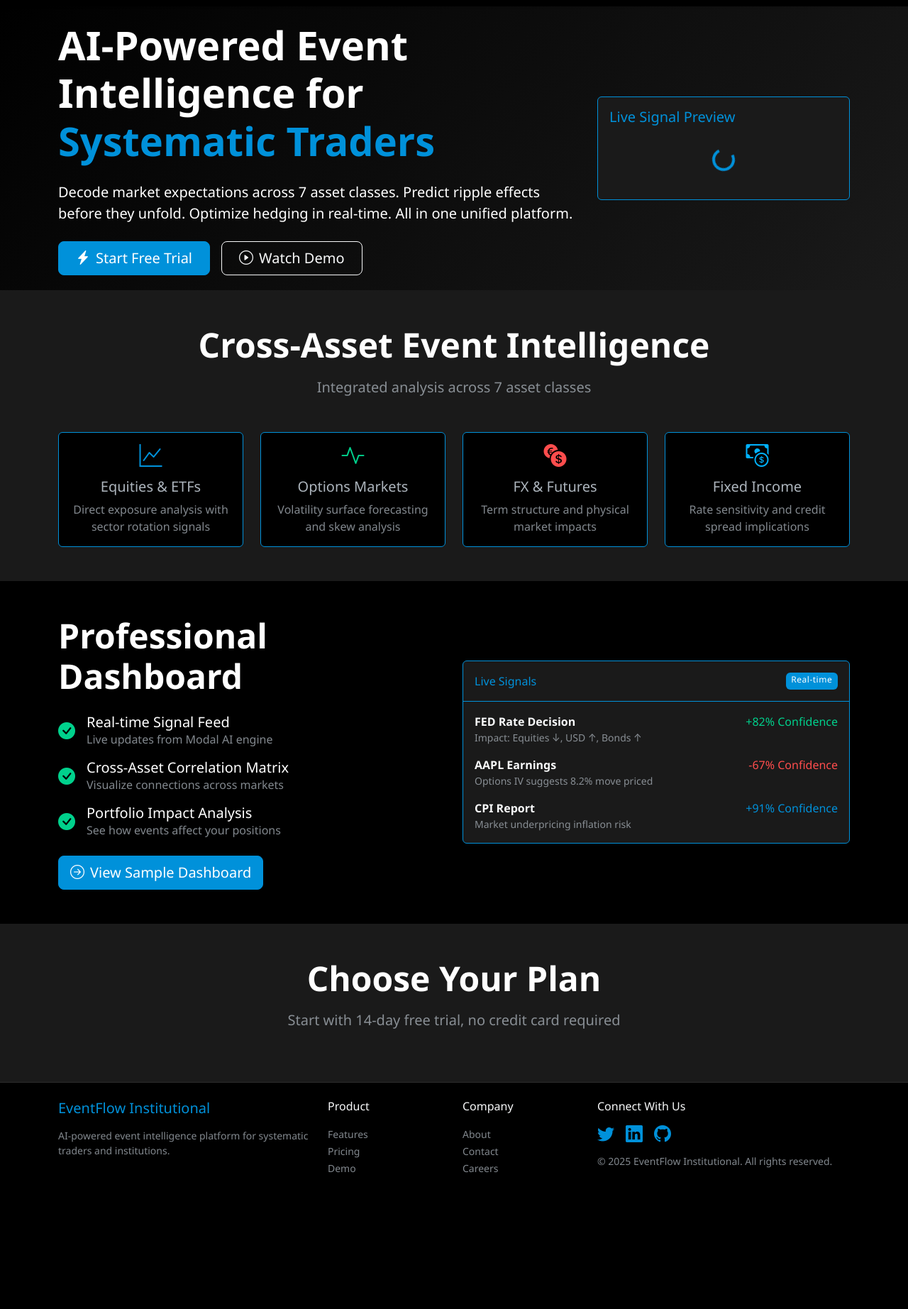
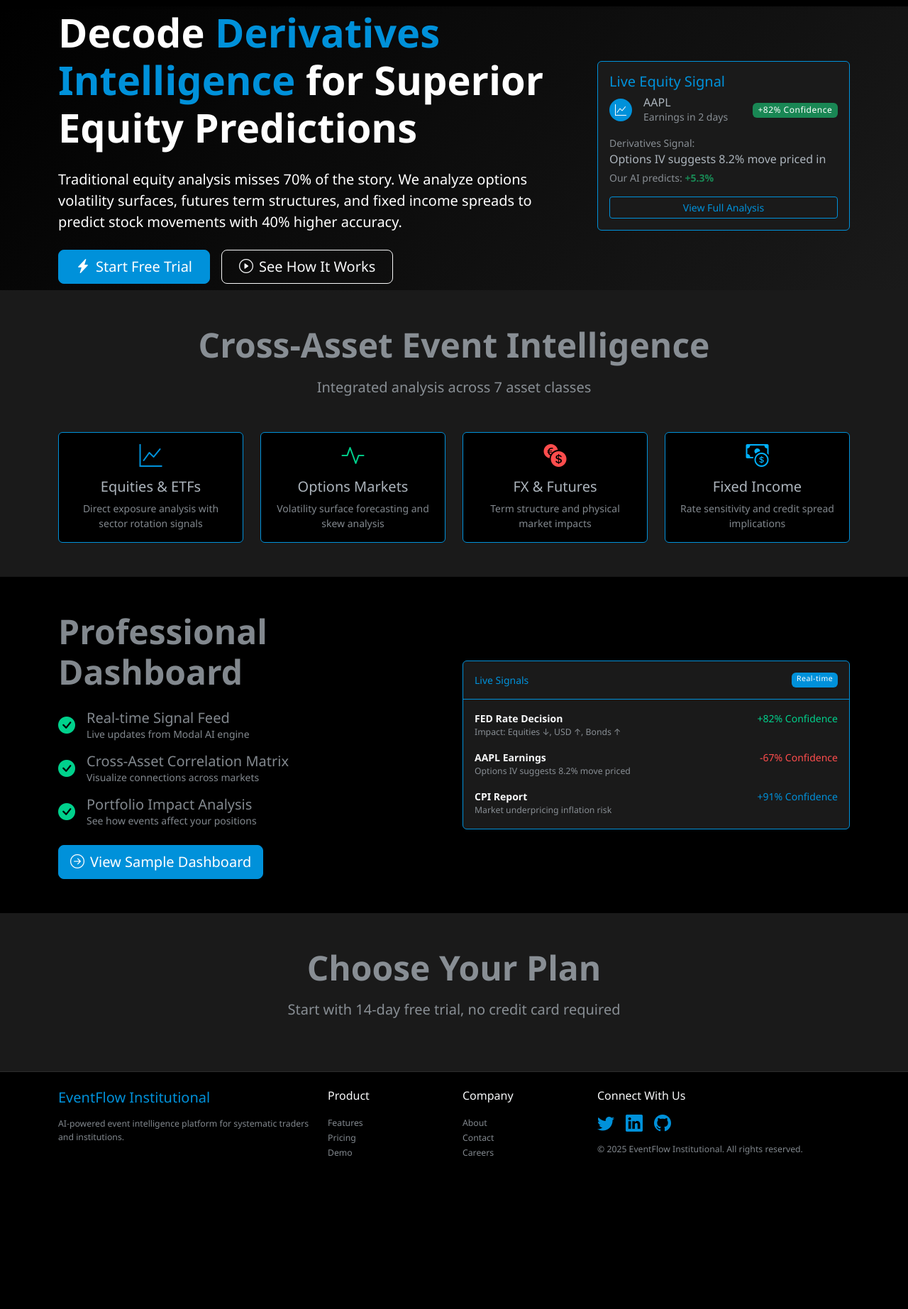
Before and after one commit to devworker56/eventflow, a PHP site: page / in a window 1280 px wide. Shown: the part 67-1912 px from the top of the page at 71% size. After the commit the page ends 1697 px from the top, so only its background shows below. Run offline with PHP 8.4, Linux system fonts and the light colour scheme; data that the repository does not hold is empty.

Commit message:
changed content of index page to reflect focus on main service provided -equities

```diff
--- a/index.php
+++ b/index.php
@@ -41,6 +41,14 @@ require_once 'includes/header.php';
         .btn-nasdaq-blue:hover {
             background-color: var(--nasdaq-dark-blue);
             border-color: var(--nasdaq-dark-blue);
+        }
+        .btn-outline-nasdaq-blue {
+            border-color: var(--nasdaq-blue);
+            color: var(--nasdaq-blue);
+        }
+        .btn-outline-nasdaq-blue:hover {
+            background-color: var(--nasdaq-blue);
+            color: white;
         }
     </style>
 </head>
@@ -108,32 +116,47 @@ require_once 'includes/header.php';
             <div class="row h-100 align-items-center">
                 <div class="col-lg-8">
                     <h1 class="display-4 fw-bold mb-4">
-                        AI-Powered Event Intelligence for <span class="text-nasdaq-blue">Systematic Traders</span>
+                        Decode <span class="text-nasdaq-blue">Derivatives Intelligence</span> for Superior Equity Predictions
                     </h1>
                     <p class="lead mb-4">
-                        Decode market expectations across 7 asset classes. Predict ripple effects before they unfold.
-                        Optimize hedging in real-time. All in one unified platform.
+                        Traditional equity analysis misses 70% of the story. We analyze <strong>options volatility surfaces</strong>,
+                        <strong>futures term structures</strong>, and <strong>fixed income spreads</strong> to predict stock movements
+                        with 40% higher accuracy.
                     </p>
                     <div class="d-flex flex-wrap gap-3">
                         <a href="register.php" class="btn btn-nasdaq-blue btn-lg px-4">
                             <i class="bi bi-lightning-charge-fill me-2"></i>Start Free Trial
                         </a>
-                        <a href="#demo" class="btn btn-outline-light btn-lg px-4">
-                            <i class="bi bi-play-circle me-2"></i>Watch Demo
+                        <a href="#how-it-works" class="btn btn-outline-light btn-lg px-4">
+                            <i class="bi bi-play-circle me-2"></i>See How It Works
                         </a>
                     </div>
                 </div>
                 <div class="col-lg-4 d-none d-lg-block">
                     <div class="card bg-dark border-nasdaq-blue">
                         <div class="card-body">
-                            <h5 class="card-title text-nasdaq-blue">Live Signal Preview</h5>
-                            <div id="liveSignalPreview">
-                                <!-- Will be populated by JavaScript -->
-                                <div class="text-center py-4">
-                                    <div class="spinner-border text-nasdaq-blue" role="status">
-                                        <span class="visually-hidden">Loading...</span>
+                            <h5 class="card-title text-nasdaq-blue">Live Equity Signal</h5>
+                            <div class="signal-preview">
+                                <div class="d-flex align-items-center mb-3">
+                                    <div class="symbol-icon bg-nasdaq-blue rounded-circle p-2 me-3">
+                                        <i class="bi bi-graph-up text-white"></i>
+                                    </div>
+                                    <div>
+                                        <h6 class="mb-0">AAPL</h6>
+                                        <small class="text-muted">Earnings in 2 days</small>
+                                    </div>
+                                    <div class="ms-auto">
+                                        <span class="badge bg-success">+82% Confidence</span>
                                     </div>
                                 </div>
+                                <div class="mb-3">
+                                    <small class="text-muted">Derivatives Signal:</small>
+                                    <p class="mb-1">Options IV suggests 8.2% move priced in</p>
+                                    <small class="text-muted">Our AI predicts: <strong class="text-success">+5.3%</strong></p>
+                                </div>
+                                <button class="btn btn-sm btn-outline-nasdaq-blue w-100">
+                                    View Full Analysis
+                                </button>
                             </div>
                         </div>
                     </div>
```
Also changed, not shown: modules/futures.php (added, +79 -0 lines).
